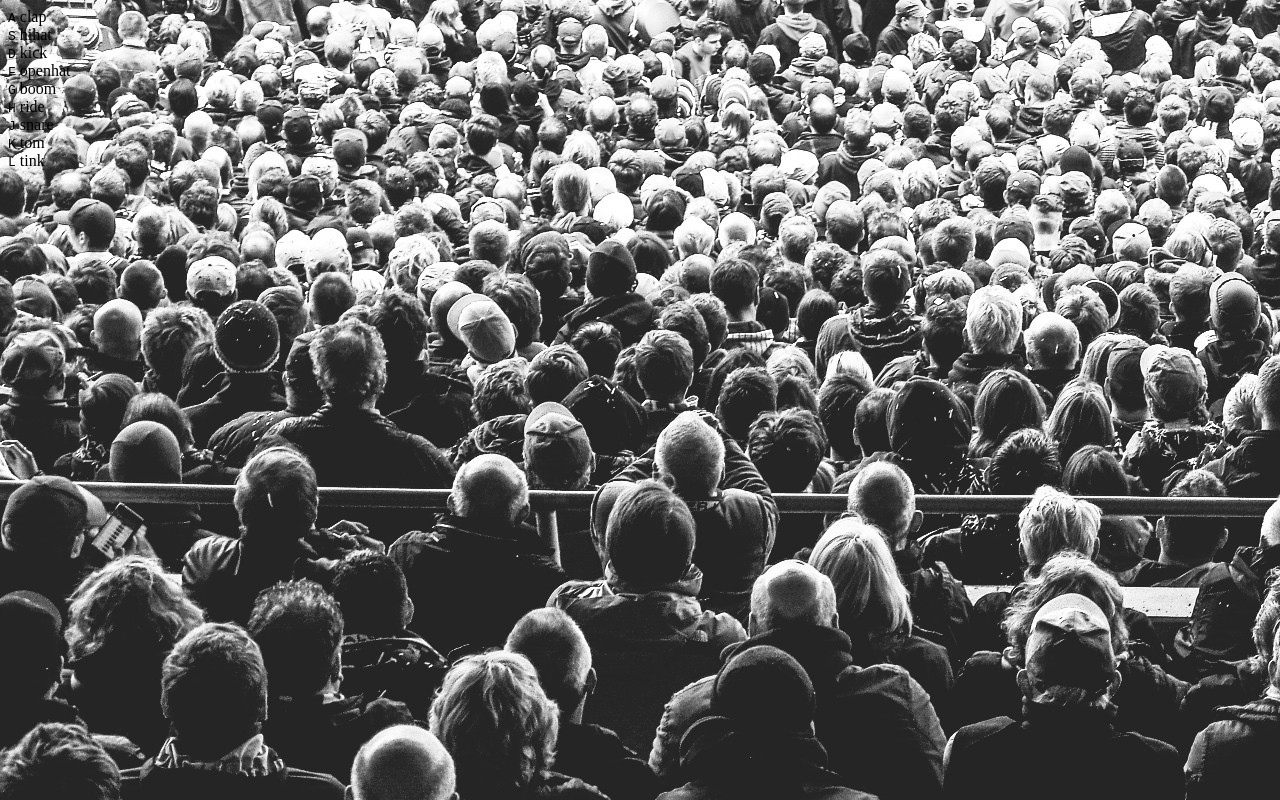
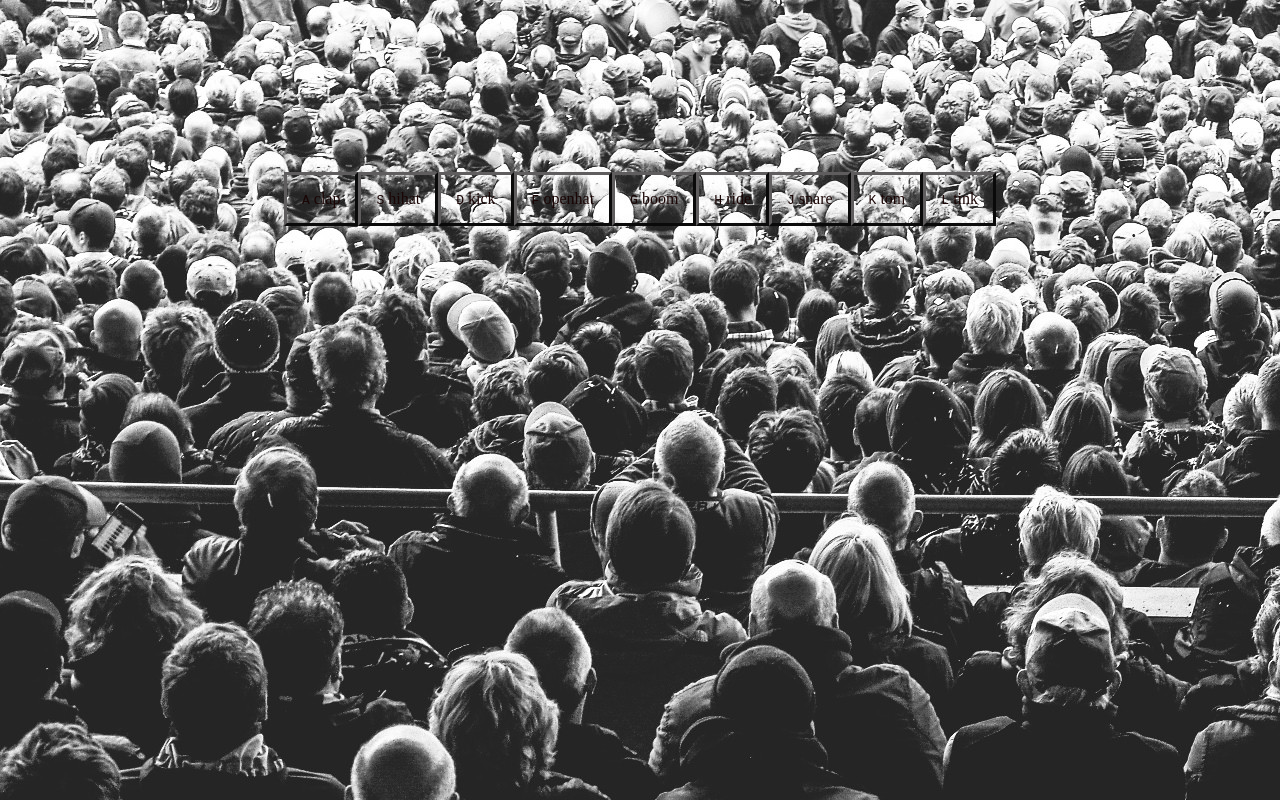
Before and after one commit to taniaesp/Drums, a plain HTML site: page index.html in a window 1280 px wide. Drawn offline with Linux system fonts and the light colour scheme.

Commit message:
Centre y dividí los elementos

```diff
--- a/style.css
+++ b/style.css
@@ -1,3 +1,17 @@
 body {
     background-image: url(assets/background.jpg);
 }
+
+div.keys{
+    display: flex;
+    flex-direction: row;
+    justify-content: center;
+    padding-top: 13%;
+}
+
+.key{
+    padding: 15px;
+    color: #1a0505;
+    border-color: rgb(95, 93, 94);
+    border-style:outset;
+}
```
